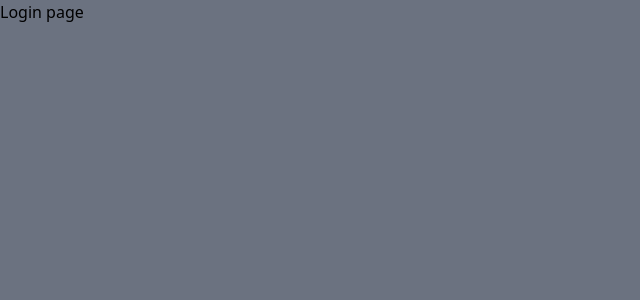
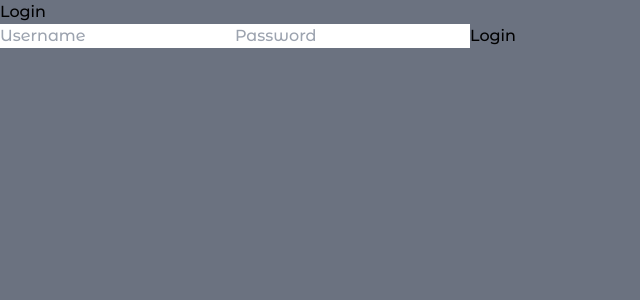
Before and after one commit to santiagoprado21/frontCompunet-nextJS, a Next.js app: page /auth/login in a window 1280 px wide. Shown: the top 300 px of the page, without its empty margins (0-640 px from the left). Built offline with nearby package versions, Linux system fonts and the light colour scheme.

Commit message:
login added, no css applied

```diff
--- a/src/app/auth/login/page.tsx
+++ b/src/app/auth/login/page.tsx
@@ -1,14 +1,47 @@
-import { titleFont } from "@/config/fonts";
-import Image from "next/image";
+'use client'
+import { titleFont } from '@/config/fonts';
+import { useState } from 'react';
+import { redirect } from 'next/navigation'
 
-export default function Home() {
+function LoginPage() {
+  const [username, setUsername] = useState<string>('');
+  const [password, setPassword] = useState<string>('');
+
+  const handleLogin = (e: React.FormEvent) => {
+    e.preventDefault();
+
+    if (username === 'admin' && password === 'password') {
+      alert('Login successful!');
+      redirect('/');
+    } else {
+      alert('Invalid username or password');
+    }
+  };
+
   return (
-    <div className="">
-      <div className="">
-        <h1>Login page</h1>
-      </div>
-      <footer className="row-start-3 flex gap-6 flex-wrap items-center justify-center">
-      </footer>
+    <div className={titleFont.className}>
+      <h1>Login</h1>
+      <form onSubmit={handleLogin} className={titleFont.className}>
+        <input
+          type="text"
+          placeholder="Username"
+          value={username}
+          onChange={(e) => setUsername(e.target.value)}
+          required
+          className={titleFont.className}
+        />
+        <input
+          type="password"
+          placeholder="Password"
+          value={password}
+          onChange={(e) => setPassword(e.target.value)}
+          required
+          className={titleFont.className}
+        />
+        <button type="submit" className={titleFont.className}>Login</button>
+      </form>
     </div>
   );
-}
+};
+
+export default LoginPage;
```
